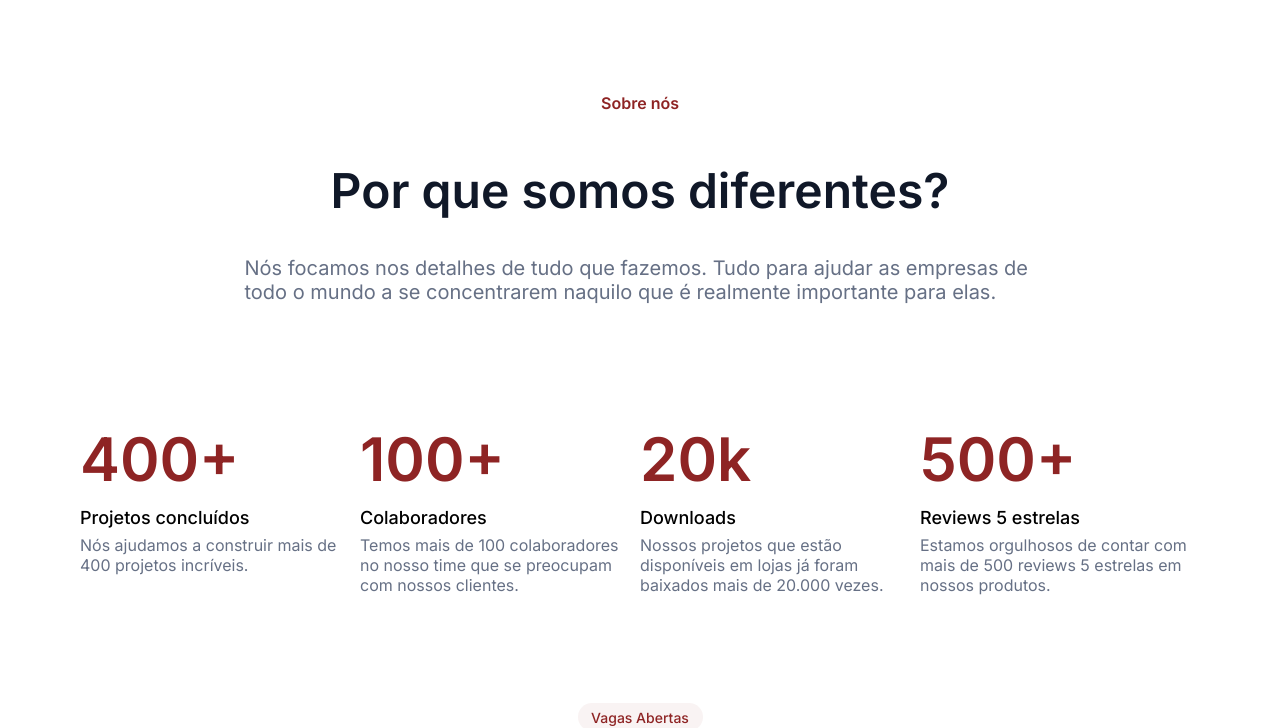
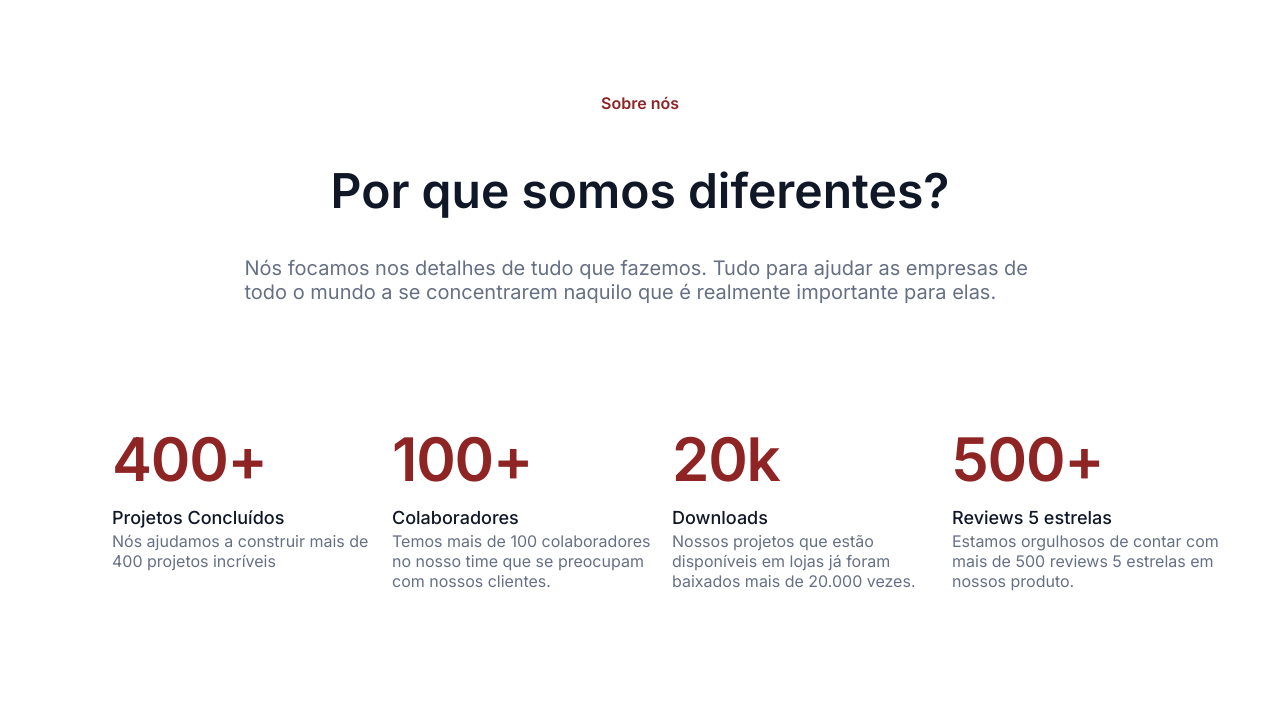
Before and after one commit to EndriwBraga/-7DaysOfCode, a plain HTML site: page index.html in a window 1280 px wide. Shown: the part 79-807 px from the top of the page. Drawn offline with Linux system fonts and the light colour scheme.

Commit message:
reescrevi as metricas

```diff
--- a/index.html
+++ b/index.html
@@ -36,35 +36,32 @@
              todo o mundo a se concentrarem naquilo que é realmente importante para elas.</p>
         </div>
     </section>
-    <section class="metricas">
-        <div>
-            <ul class="metricas__numeros">
-                <li class="metricas__lista--altura-largura">400+</li>
-                <li class="metricas__lista--altura-largura">100+</li>
-                <li class="metricas__lista--altura-largura">20k</li>
-                <li class="metricas__lista--altura-largura">500+</li>
-            </ul>
-        </div>
-        <div>
-            <ul class="metricas__apresentacao">
-                <li class="metricas__subtitulo--altura-largura">Projetos concluídos</li>
-                <li class="metricas__subtitulo--altura-largura">Colaboradores</li>
-                <li class="metricas__subtitulo--altura-largura">Downloads</li>
-                <li class="metricas__subtitulo--altura-largura">Reviews 5 estrelas</li>
-            </ul>
-        </div>
-        <div>
-            <ul class="metricas__explicacao">
-                <li class="metricas__texto--altura-largura metricas__texto--fontsize">Nós ajudamos a construir mais de 400 projetos incríveis.</li>
-                <li class="metricas__texto--altura-largura metricas__texto--fontsize">Temos mais de 100 colaboradores no nosso time que se preocupam com nossos clientes.</li>
-                <li class="metricas__texto--altura-largura metricas__texto--fontsize">Nossos projetos que estão disponíveis em lojas já foram baixados mais de 20.000 vezes.</li>
-                <li class="metricas__texto--altura-largura metricas__texto--fontsize">Estamos orgulhosos de contar com mais de 500 reviews 5 estrelas em nossos produtos.</li>
-            </ul>
-        </div>
+        <section class="metricas">
+            <div class="metricas__bloco">
+                <h1 class="metricas_numero">400+</h1>
+                <p class="metricas__titulo">Projetos Concluídos</p>
+                <p class="metricas__explicacao">Nós ajudamos a construir mais de 400 projetos incríveis</p>
+            </div>
+            <div class="metricas__bloco">
+            <h1 class="metricas_numero">100+</h1>
+            <p class="metricas__titulo">Colaboradores</p>
+            <p class="metricas__explicacao">Temos mais de 100 colaboradores no nosso time que se preocupam com nossos clientes.</p>
+            </div>
+            <div class="metricas__bloco">
+                <h1 class="metricas_numero">20k</h1>
+                <p class="metricas__titulo">Downloads</p>
+                <p class="metricas__explicacao">Nossos projetos que estão disponíveis em lojas já foram baixados mais de 20.000 vezes.</p>
+            </div>
+            <div class="metricas__bloco">
+                <h1 class="metricas_numero">500+</h1>
+                <p class="metricas__titulo">Reviews 5 estrelas</p>
+                <p class="metricas__explicacao">Estamos orgulhosos de contar com mais de 500 reviews 5 estrelas em nossos produto.</p>
+            </div>
+        </section>
     </section>
     <section>
         <div class="container__salarios">
-            <button class="salarios__button salarios__button--letra salarios__button--box salarios__button--color">Vagas Abertas</button>
+            <button class="salarios__button salarios__button--letra salarios__button--box salarios__button--color">Vagas Abertas!</button>
             <h1 class="salarios_aprensentacao salarios_aprensentacao--margin salarios_aprensentacao--letra">Estamos procurando por talentos</h1>
             <p class="salarios__subtitulo--letra">Somos uma equipe 100% remota com pessoas do Brasil inteiro.</p>
             <img class="salarios__img--box salarios__img--margin"  src="img/Image.svg" alt="reuniao">
@@ -109,10 +106,6 @@
             </div>
 
     </section>
-
-
-
-
     <section class="container__depoimentos container__depoimentos--box">
         <p class="depoimentos__introducao--letter ">Veja o que nossos colaboradores falam sobre nós</p>
         <h1 class= "depoimentos__destaque depoimentos__destaque--letter">OptimusTech se importa com a saúde dos seus colaboradores e
@@ -121,12 +114,6 @@
         <h4 class="depoimento__nome">Endriw Braga</h4>
         <p class="depoimento__frase">Desenvolvedor Web</p>
     </section>
-
-
-
-
-
-
     <footer class="container__footer container__footer--box">
         <h1 class="footer__destaque footer__destaque--letter">Acompanhe as nossas oportunidades</h1>
         <p class="footer__subtitulo footer__subtitulo--letter">Seja o primeiro a saber quando novas vagas serão abertas!</p>
@@ -135,6 +122,5 @@
             <button class="footer__btn footer__btn--box footer__btn--letter">Cadastrar</button>
         </div>
         <span class="copyright copyright--letter">© 2022 OptimusTech. Todos os direitos reservados.</span>
-
     </footer>
 </body>
--- a/style.css
+++ b/style.css
@@ -127,59 +127,43 @@ button a {
     margin-bottom: 107px;
 }
 
-/* METRICAS */
+/*METRICAS */
 
-
-.metricas__numeros {
+.metricas{
     display: flex;
     flex-direction: row;
-    justify-content: center;
-    text-align: left;
-    list-style: none;
+    padding: 0 112px 100px;
+    justify-content: space-around;
+
+}
+
+.metricas_numero{
+    width: 280px;
+    height: 72px;
+    font-size: 60px;
     font-weight: 600;
-    font-size: 60px;
+    letter-spacing: -0.02em;
     color: #8E2424;
 }
 
-.metricas__lista--altura-largura {
-    width: 280px;
-    height: 72px;
-}
-
-.metricas__apresentacao{
-    display: flex;
-    justify-content: center;
-    text-align: left;
-    list-style: none;
-    font-size: 18px;
-    margin-top: 12px;
-}
-
-.metricas__subtitulo--altura-largura{
+.metricas__titulo{
     width: 280px;
     height: 28px;
+    font-size: 18px;
+    color: #101828;
+    padding-top: 12px;
     font-weight: 500;
+
 }
 
 .metricas__explicacao{
-    display: flex;
-    justify-content: center;
-    text-align: left;
-    list-style: none;
-    padding-bottom: 96px;
-}
-
-.metricas__texto--altura-largura{
     width: 280px;
     height: 72px;
+    font-size: 16px;
+    font-weight: 400;
+    color: #667085;
+    padding-top: 8px;
 }
-
-.metricas__texto--fontsize{
-    font-weight: 400;
-    font-size: 16px;
-    color: #667085;
-}
-
 
 /* vagas */
 
@@ -188,6 +172,7 @@ button a {
     text-align: center;
     justify-content: center;
     flex-direction: column;
+    padding-top: 100px;
 }
 
 .salarios__button--letra{
@@ -198,7 +183,7 @@ button a {
 }
 
 .salarios__button--box{
-    width: 125px;
+    width: 130px;
     height: 28px;
     padding: 4px 12px;
     border-radius: 16px;
@@ -227,7 +212,7 @@ button a {
 }
 
 .salarios__img--box{
-    width: 90%;
+    width: 80%;
     height: 400px;
     margin: auto;
 }
@@ -298,7 +283,7 @@ button a {
 }
 
 .container__depoimentos--box{
-    width: 1216px;
+    width:  70%;
     height: 404px;
     margin: 96px auto ;
     border-radius: 16px;
@@ -311,8 +296,6 @@ button a {
     color: #8E2424;
     padding-bottom: 16px;
 }
-
-
 
 .depoimentos__destaque--letter{
     font-size: 36px;
```
